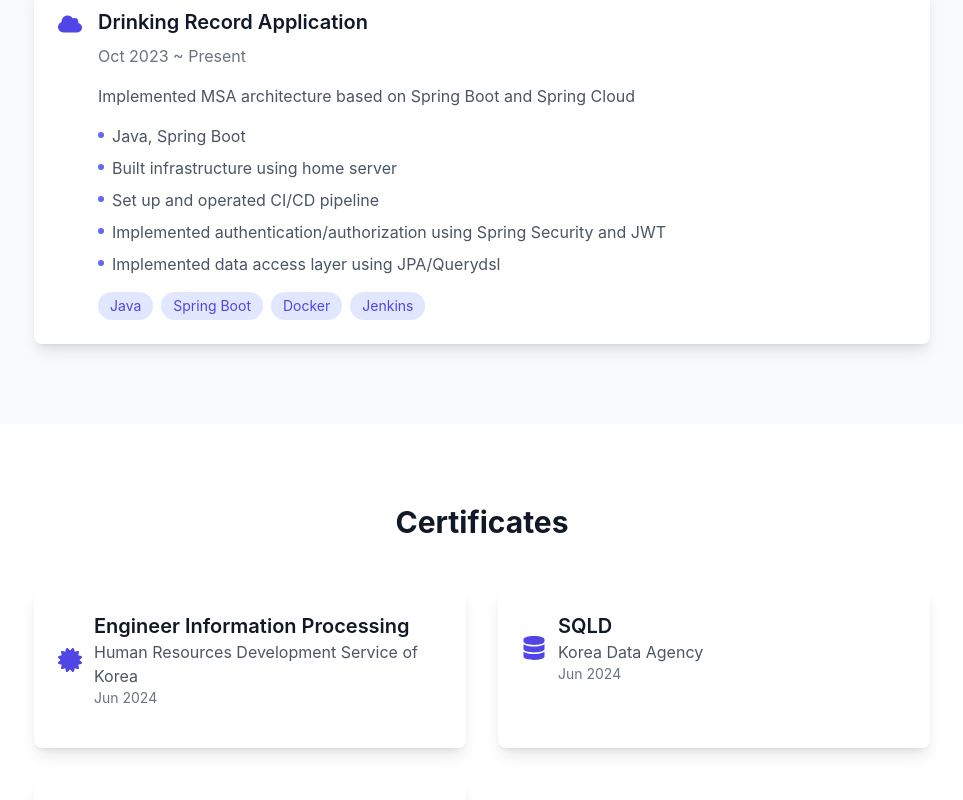
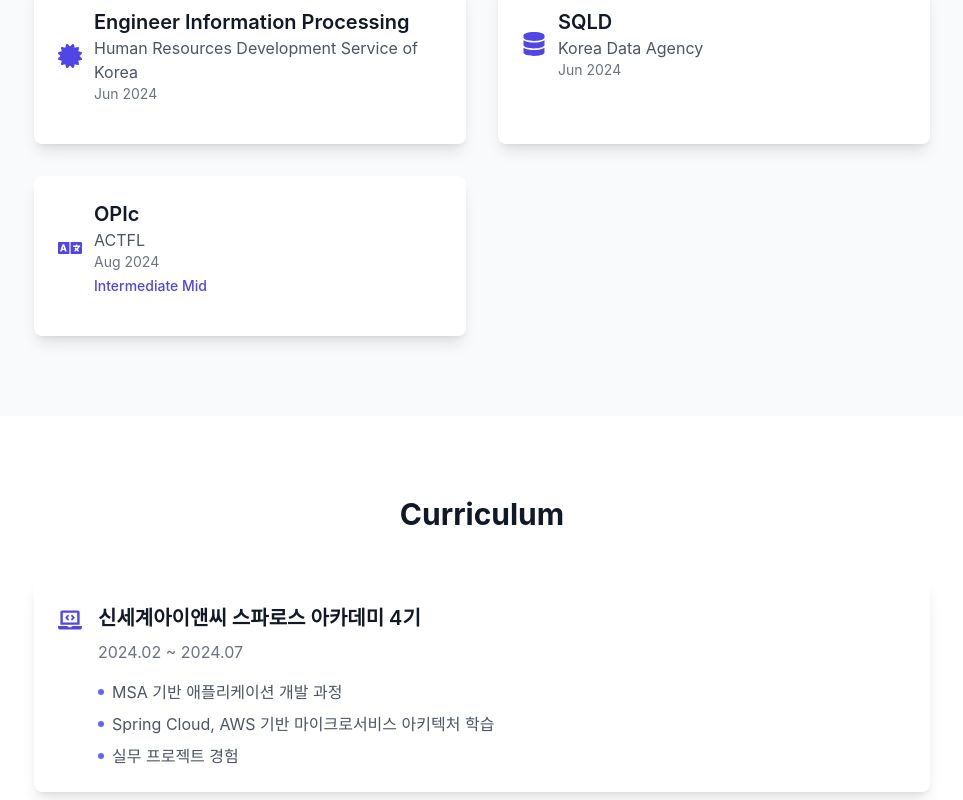
Before and after one commit to hyoonpark/portfolio, a React (Create React App) app: page / in a window 1280 px wide. Shown: the part 1360-2160 px from the top of the page, without its empty margins (158-1121 px from the left). Built offline with nearby package versions, Linux system fonts and the light colour scheme; the HTML template or start-up script is replaced by a standard one.

Commit message:
update: 소개, 경험 수정

```diff
--- a/src/App.tsx
+++ b/src/App.tsx
@@ -4,7 +4,7 @@
 import Hero from './components/Hero';
 // import About from './components/About';
 import Education from './components/Education';
-import Experience from './components/Experience';
+// import Experience from './components/Experience';
 import Certificates from './components/Certificates';
 import Curriculum from './components/Curriculum';
 import Awards from './components/Awards';
@@ -22,7 +22,7 @@
         <Hero />
         {/* <About /> */}
         <Education />
-        <Experience />
+        {/* <Experience /> */}
         <Certificates />
         <Curriculum />
         <Awards />
--- a/src/components/Curriculum.tsx
+++ b/src/components/Curriculum.tsx
@@ -8,13 +8,13 @@
 
   const courses = [
     {
-      title: t('curriculum.sparos.title'),
-      period: t('curriculum.sparos.period'),
+      title: t('curriculum.spharos.title'),
+      period: t('curriculum.spharos.period'),
       icon: <FaLaptopCode />,
       details: [
-        t('curriculum.sparos.details.1'),
-        t('curriculum.sparos.details.2'),
-        t('curriculum.sparos.details.3')
+        t('curriculum.spharos.details.1'),
+        t('curriculum.spharos.details.2'),
+        t('curriculum.spharos.details.3')
       ]
     },
     {
--- a/src/components/Header.tsx
+++ b/src/components/Header.tsx
@@ -20,7 +20,7 @@
   const menuItems: MenuItem[] = [
     { name: t('header.about'), href: 'hero' },
     { name: t('header.education'), href: 'education' },
-    { name: t('header.experience'), href: 'experience' },
+    // { name: t('header.experience'), href: 'experience' },
     { name: t('header.certificates'), href: 'certificates' },
     { name: t('header.curriculum'), href: 'curriculum' },
     { name: t('header.awards'), href: 'awards' },
--- a/src/locales/ko/translation.json
+++ b/src/locales/ko/translation.json
@@ -12,8 +12,8 @@
   },
   "hero": {
     "greeting": "안녕하세요",
-    "title": "몰입할 줄 아는<br/>백엔드 개발자 박하윤입니다",
-    "description": "삼성 청년 SW 아카데미와 신세계아이앤씨 스파로스 아카데미를 통해<br/>실무 경험을 쌓았으며, 백엔드 개발에 대한 전문성과 열정을 추구합니다.",
+    "title": "몰입할 줄 아는<br/> 백엔드 개발자 박하윤입니다",
+    "description": "기술을 배우고 나누는 걸 좋아하는 신입 개발자이며, <br/> 개발에 대한 전문성과 열정을 추구합니다.",
     "contactButton": "연락하기"
   },
   "education": {
@@ -26,7 +26,7 @@
     "title": "경험",
     "project1": {
       "title": "음주 기록 애플리케이션",
-      "period": "2023.10 ~ 운영 예정",
+      "period": "운영 예정",
       "description": "Spring Boot, Spring Cloud 기반 MSA 아키텍처 구현",
       "details": {
         "1": "Java,Spring Boot",
@@ -58,7 +58,7 @@
   },
   "curriculum": {
     "title": "교육과정",
-    "sparos": {
+    "spharos": {
       "title": "신세계아이앤씨 스파로스 아카데미 4기",
       "period": "2024.02 ~ 2024.07",
       "details": {
```
